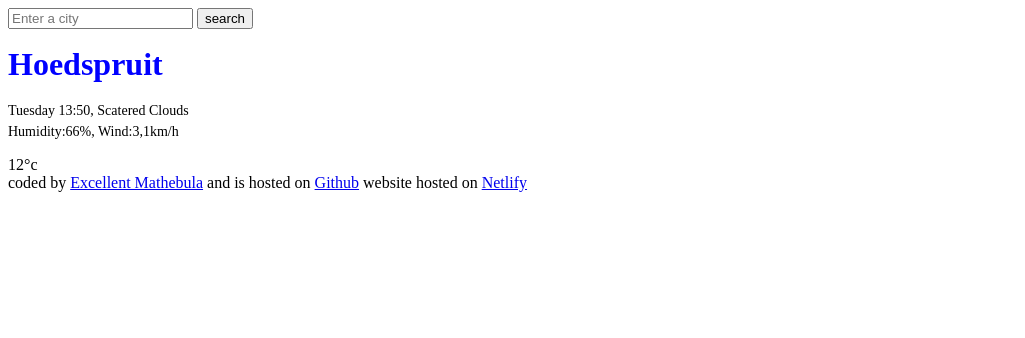
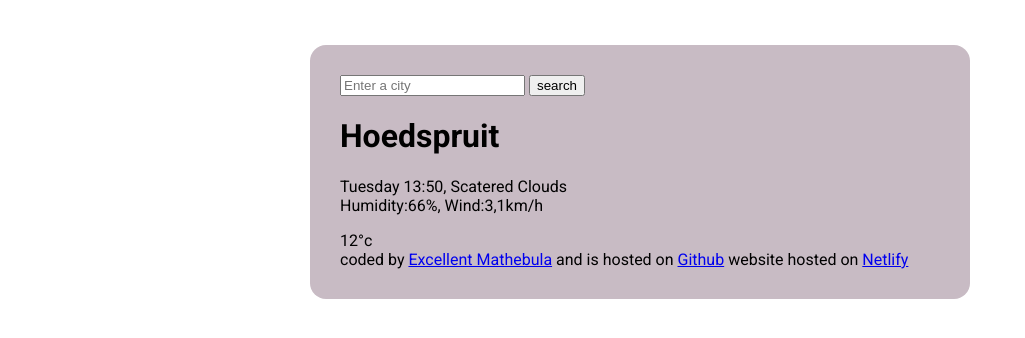
Before and after one commit to Excellent-mathe/EXCELLENT, a plain HTML site: page Excel/index.html in a window 1280 px wide. Shown: the whole page, without its empty margins (0-1025 px from the left). Drawn offline with Linux system fonts and the light colour scheme.

Commit message:
added some CSS to the main and fonts

```diff
--- a/Excel/index.html
+++ b/Excel/index.html
@@ -5,21 +5,24 @@
     <meta name="viewport" content="width=, initial-scale=1.0" />
     <title>Document</title>
     <link rel="stylesheet" href="src/style.css"/>
+    <link rel="preconnect" href="https://fonts.googleapis.com">
+<link rel="preconnect" href="https://fonts.gstatic.com" crossorigin>
+<link rel="preconnect" href="https://fonts.googleapis.com">
+<link rel="preconnect" href="https://fonts.gstatic.com" crossorigin>
+<link href="https://fonts.googleapis.com/css2?family=Bebas+Neue&family=Golos+Text:wght@400..900&family=Inter:ital,opsz,wght@0,14..32,100..900;1,14..32,100..900&family=Roboto+Condensed:ital,wght@0,100..900;1,100..900&family=Roboto+Flex:opsz,wght@8..144,100..1000&family=Roboto:ital,wght@0,100..900;1,100..900&display=swap" rel="stylesheet">
+  <body>
+    <div class="weather-app">
   </head>
   <header>
     <input type="search" placeholder="Enter a city"required>
     <input type="submit" value="search">
   </header>
-
-  <body>
     <main>
-        <div>
             <h1>Hoedspruit</h1>
             <P>
                 Tuesday 13:50, Scatered Clouds
             <br>Humidity:66%, Wind:3,1km/h </br>
             </P>
-        </div>
         <div>12°c</div>
     </main>
     <footer>
@@ -29,5 +32,6 @@
       <a href="https://github.com/Excellent-mathe/Excellent">Github</a> website
       hosted on <a href="https://excelent.netlify.app/">Netlify</a>
     </footer>
+    </div>
   </body>
 </html>
--- a/Excel/src/style.css
+++ b/Excel/src/style.css
@@ -1,9 +1,14 @@
-h1 {
-    line-height: 28px;
-    color: blue;
-}
+.weather-app{
+    background:rgb(200, 187, 196);
+    max-width: 600px;
+    margin: 45px auto;
+    box-shadow: 0,30px,50px rgb(red, green, blue);
+    border-radius: 16px;
+    padding: 30px;
 
-p {
-    font-size: 14px;
-    line-height: 1.5;
-}
+        font-family: "Roboto", sans-serif;
+        font-optical-sizing: auto;
+        font-weight: <weight>;
+        font-style: normal;
+        font-variation-settings:
+            "wdth" 100; }
```
